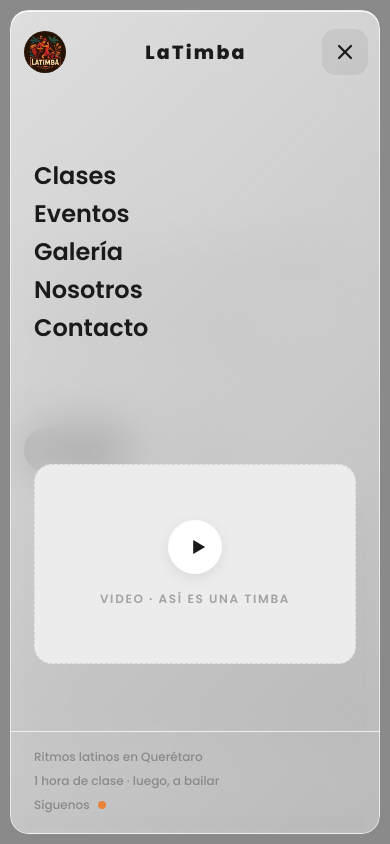
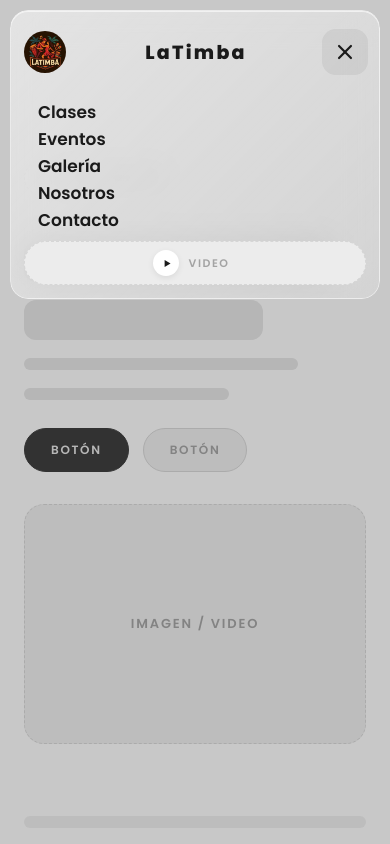
Before and after one commit to riosisraelg/latimba, a plain HTML site: page index.html in a window 390 px wide. Both pictures are taken after a click on the button "Abrir menú". Shown: the top 844 px of the page. Drawn offline with Linux system fonts and the light colour scheme.

Commit message:
feat: navbar compacto (+10%), glass transparente y títulos anclables en wireframe
Navbar:
- Expansión contenida al abrir: +10% de ancho (631→694px) y una sola
  fila de menú de 52px (antes crecía a 930px con grid de 340px + footer)
- Links del menú ahora en fila horizontal; placeholder de video reducido
  a un chip compacto con mini-play
- Glass más transparente: gradientes 0.5/0.22, blur 16px, sombra suave —
  deja ver el fondo real de la página al hacer scroll
- Backdrop más suave (0.2) y scroll habilitado con menú abierto

Wireframe:
- Secciones del navbar (Clases, Eventos, Galería, Nosotros, Contacto)
  ahora son títulos reales h2 anclables; clic en el título navega al heading
- scroll-margin-top: 130px para posición correcta bajo el navbar fijo

Docs (docs-site):
- SRS, architecture y design actualizados al nuevo comportamiento
- Fix de 5 anclas internas rotas; zensical build sin issues

```diff
--- a/index.html
+++ b/index.html
@@ -41,7 +41,7 @@
       </div>
     </div>
 
-    <!-- Contenido expandible -->
+    <!-- Contenido expandible: fila compacta -->
     <div class="island-menu" id="islandMenu">
       <div class="island-body">
         <ul class="menu-links">
@@ -52,21 +52,14 @@
           <li><a href="#contacto" class="menu-link">Contacto</a></li>
         </ul>
 
-        <!-- Placeholder de video -->
-        <figure class="video-slot" aria-label="Espacio reservado para video de LATIMBA">
-          <span class="play-btn" aria-hidden="true">
-            <svg viewBox="0 0 24 24" width="26" height="26">
+        <span class="video-chip" role="img" aria-label="Espacio reservado para el video de LaTimba" title="Aquí irá el video de LaTimba">
+          <span class="play-mini" aria-hidden="true">
+            <svg viewBox="0 0 24 24" width="13" height="13">
               <path d="M8.5 5.5v13l11-6.5z" fill="currentColor"/>
             </svg>
           </span>
-          <figcaption class="video-slot-label">Video · Así es una timba</figcaption>
-        </figure>
-      </div>
-
-      <div class="island-footer">
-        <span>Ritmos latinos en Querétaro</span>
-        <span>1 hora de clase · luego, a bailar</span>
-        <span class="footer-cta">Síguenos <i class="dot"></i></span>
+          Video
+        </span>
       </div>
     </div>
   </nav>
@@ -108,7 +101,10 @@
 
     <!-- CLASES -->
     <section class="wf-section" id="clases">
-      <div class="section-head"><div class="ph-bar h2 w-30"></div><div class="ph-bar line w-50"></div></div>
+      <div class="section-head">
+        <h2 class="wf-title"><a href="#clases">Clases</a></h2>
+        <div class="ph-bar line w-50"></div>
+      </div>
       <div class="cards-3">
         <div class="ph-card class-card"><div class="ph-media tall"><span>Imagen</span></div><div class="ph-bar line w-70"></div><div class="ph-bar line w-50"></div><div class="ph-btn">Botón</div></div>
         <div class="ph-card class-card"><div class="ph-media tall"><span>Imagen</span></div><div class="ph-bar line w-70"></div><div class="ph-bar line w-50"></div><div class="ph-btn">Botón</div></div>
@@ -118,7 +114,10 @@
 
     <!-- EVENTOS -->
     <section class="wf-section" id="eventos">
-      <div class="section-head"><div class="ph-bar h2 w-30"></div><div class="ph-bar line w-50"></div></div>
+      <div class="section-head">
+        <h2 class="wf-title"><a href="#eventos">Eventos</a></h2>
+        <div class="ph-bar line w-50"></div>
+      </div>
       <div class="event-rows">
         <div class="event-row"><div class="ph-thumb"><span>Img</span></div><div class="event-lines"><div class="ph-bar line w-40"></div><div class="ph-bar line w-70"></div></div><div class="ph-btn small">Botón</div></div>
         <div class="event-row"><div class="ph-thumb"><span>Img</span></div><div class="event-lines"><div class="ph-bar line w-40"></div><div class="ph-bar line w-70"></div></div><div class="ph-btn small">Botón</div></div>
@@ -128,7 +127,10 @@
 
     <!-- GALERÍA -->
     <section class="wf-section" id="galeria">
-      <div class="section-head"><div class="ph-bar h2 w-30"></div><div class="ph-bar line w-50"></div></div>
+      <div class="section-head">
+        <h2 class="wf-title"><a href="#galeria">Galería</a></h2>
+        <div class="ph-bar line w-50"></div>
+      </div>
       <div class="gallery-grid">
         <div class="ph-media sq"><span>Img</span></div>
         <div class="ph-media sq"><span>Img</span></div>
@@ -141,6 +143,10 @@
 
     <!-- NOSOTROS -->
     <section class="wf-section" id="nosotros">
+      <div class="section-head">
+        <h2 class="wf-title"><a href="#nosotros">Nosotros</a></h2>
+        <div class="ph-bar line w-50"></div>
+      </div>
       <div class="about-grid">
         <div class="ph-media about-media"><span>Imagen</span></div>
         <div class="about-copy">
@@ -155,6 +161,10 @@
 
     <!-- CONTACTO / CTA -->
     <section class="wf-section" id="contacto">
+      <div class="section-head">
+        <h2 class="wf-title"><a href="#contacto">Contacto</a></h2>
+        <div class="ph-bar line w-50"></div>
+      </div>
       <div class="ph-card cta-box">
         <div class="ph-bar h1 w-60 center"></div>
         <div class="ph-bar line w-50 center"></div>
--- a/styles.css
+++ b/styles.css
@@ -13,12 +13,12 @@
   --accent: #e8843c; /* naranja del logo, solo para el puntito del menú */
 
   --island-header-h: 84px;
-  --menu-grid-h: 340px;
-  --island-open-h: calc(var(--island-header-h) + 24px + var(--menu-grid-h) + 66px + 4px);
+  --menu-row-h: 52px;
+  --island-open-h: calc(var(--island-header-h) + var(--menu-row-h));
 
-  /* 17% más angosto que el diseño original (760px → 631px · 1120px → 930px) */
+  /* 17% más angosto que el diseño original (760px → 631px) · expandido: +10% (631 → 694) */
   --island-w: min(631px, calc(100vw - 24px));
-  --island-w-open: min(930px, calc(100vw - 24px));
+  --island-w-open: min(694px, calc(100vw - 24px));
   --island-radius: 18px;
 }
 
@@ -33,7 +33,7 @@ body {
   -webkit-font-smoothing: antialiased;
 }
 
-body.menu-open { overflow: hidden; }
+body.menu-open { overflow: visible; }
 
 /* ════════════════════════════════════════════════
    DYNAMIC ISLAND NAVBAR
@@ -65,14 +65,14 @@ body.menu-open { overflow: hidden; }
   inset: 0;
   z-index: 0;
   border-radius: inherit;
-  background: linear-gradient(135deg, rgba(255, 255, 255, 0.72), rgba(255, 255, 255, 0.42));
-  border: 1px solid rgba(255, 255, 255, 0.65);
+  background: linear-gradient(135deg, rgba(255, 255, 255, 0.5), rgba(255, 255, 255, 0.22));
+  border: 1px solid rgba(255, 255, 255, 0.5);
   box-shadow:
-    0 12px 40px rgba(0, 0, 0, 0.10),
-    0 2px 8px rgba(0, 0, 0, 0.05),
-    inset 0 1px 0 rgba(255, 255, 255, 0.85);
-  -webkit-backdrop-filter: blur(24px) saturate(180%);
-  backdrop-filter: blur(24px) saturate(180%);
+    0 12px 40px rgba(0, 0, 0, 0.08),
+    0 2px 8px rgba(0, 0, 0, 0.04),
+    inset 0 1px 0 rgba(255, 255, 255, 0.6);
+  -webkit-backdrop-filter: blur(16px) saturate(150%);
+  backdrop-filter: blur(16px) saturate(150%);
   opacity: 0;
   pointer-events: none;
   transition: opacity 0.55s cubic-bezier(0.32, 0.72, 0, 1);
@@ -203,7 +203,7 @@ body.menu-open { overflow: hidden; }
 }
 
 .island-body,
-.island-footer {
+.video-chip {
   opacity: 0;
   visibility: hidden;
   transform: translateY(-14px);
@@ -211,107 +211,83 @@ body.menu-open { overflow: hidden; }
 }
 
 .is-open .island-body,
-.is-open .island-footer {
+.is-open .video-chip {
   opacity: 1;
   visibility: visible;
   transform: translateY(0);
   transition-delay: 0.16s;
 }
 
+/* — fila compacta del menú: links en horizontal + chip de video — */
 .island-body {
-  display: grid;
-  grid-template-columns: 1fr 1fr;
-  gap: 40px;
+  flex: 0 0 var(--menu-row-h);
+  height: var(--menu-row-h);
+  display: flex;
   align-items: center;
-  height: var(--menu-grid-h);
-  padding: 16px 40px 8px;
-  overflow-y: auto;
+  gap: 12px;
+  padding: 0 18px 0 24px;
 }
 
 .menu-links {
   list-style: none;
   display: flex;
-  flex-direction: column;
-  gap: 14px;
+  flex-direction: row;
+  align-items: center;
+  gap: 2px;
+  flex: 1;
+  min-width: 0;
 }
 
 .menu-link {
-  font-size: 32px;
+  font-size: 15px;
   font-weight: 600;
   color: var(--ink);
   text-decoration: none;
-  line-height: 1.25;
-  width: fit-content;
-  transition: opacity 0.2s ease, transform 0.25s ease;
+  line-height: 1;
+  padding: 10px 12px;
+  border-radius: 10px;
+  white-space: nowrap;
+  transition: background 0.2s ease;
 }
-.menu-link:hover { opacity: 0.55; transform: translateX(6px); }
+.menu-link:hover { background: rgba(17, 17, 17, 0.07); }
 
-/* — placeholder de video — */
-.video-slot {
-  height: 320px;
-  border-radius: 16px;
+/* — chip de video (placeholder compacto) — */
+.video-chip {
+  flex: 0 0 auto;
+  display: inline-flex;
+  align-items: center;
+  gap: 10px;
+  height: 38px;
+  padding: 0 14px 0 6px;
+  border-radius: 999px;
   background: var(--gray-box);
   border: 1.5px dashed var(--gray-border);
-  display: flex;
-  flex-direction: column;
-  align-items: center;
-  justify-content: center;
-  gap: 16px;
+  color: var(--gray-label);
+  font-size: 11px;
+  font-weight: 600;
+  letter-spacing: 0.14em;
+  text-transform: uppercase;
+  text-decoration: none;
 }
 
-.play-btn {
-  width: 64px;
-  height: 64px;
+.video-chip .play-mini {
+  width: 26px;
+  height: 26px;
   border-radius: 50%;
   background: #fff;
   color: var(--ink);
   display: grid;
   place-items: center;
-  box-shadow: 0 4px 14px rgba(0, 0, 0, 0.08);
-  transition: transform 0.25s ease;
+  box-shadow: 0 2px 6px rgba(0, 0, 0, 0.08);
 }
-.video-slot:hover .play-btn { transform: scale(1.08); }
-.play-btn svg { margin-left: 3px; }
+.video-chip .play-mini svg { margin-left: 1px; }
+.video-chip:hover { background: var(--gray-box-2); }
 
-.video-slot-label {
-  font-size: 12px;
-  font-weight: 600;
-  letter-spacing: 0.14em;
-  text-transform: uppercase;
-  color: var(--gray-label);
-}
-
-/* — footer del menú — */
-.island-footer {
-  flex: 0 0 auto;
-  display: flex;
-  align-items: center;
-  justify-content: space-between;
-  flex-wrap: nowrap;
-  gap: 16px;
-  padding: 22px 40px;
-  margin-top: auto;
-  border-top: 1px solid #efefef;
-  font-size: 14px;
-  font-weight: 500;
-  color: #8a8a8a;
-  white-space: nowrap;
-}
-
-.footer-cta { display: inline-flex; align-items: center; gap: 8px; }
-.footer-cta .dot {
-  width: 8px;
-  height: 8px;
-  border-radius: 50%;
-  background: var(--accent);
-  display: inline-block;
-}
-
-/* — backdrop oscuro — */
+/* — backdrop oscuro suave — */
 .backdrop {
   position: fixed;
   inset: 0;
-  background: rgba(0, 0, 0, 0.45);
+  background: rgba(0, 0, 0, 0.2);
   opacity: 0;
   visibility: hidden;
   transition: opacity 0.4s ease, visibility 0.4s;
@@ -329,6 +305,7 @@ body.menu-open .backdrop { opacity: 1; visibility: visible; }
   max-width: 1080px;
   margin: 0 auto 72px;
   padding: 0 24px;
+  scroll-margin-top: 130px; /* deja espacio bajo el navbar fijo al navegar por anclas */
 }
 
 /* — placeholders genéricos — */
@@ -404,6 +381,33 @@ body.menu-open .backdrop { opacity: 1; visibility: visible; }
   gap: 14px;
   margin-bottom: 28px;
 }
+
+/* — títulos reales de las secciones (anclables desde el navbar) — */
+.wf-title {
+  font-size: 30px;
+  font-weight: 700;
+  color: #2b2b2b;
+  line-height: 1.1;
+}
+
+.wf-title a {
+  color: inherit;
+  text-decoration: none;
+  transition: opacity 0.2s ease;
+}
+
+.wf-title a:hover { opacity: 0.55; }
+
+.wf-title a::after {
+  content: " #";
+  font-size: 0.6em;
+  font-weight: 600;
+  color: var(--gray-border);
+  opacity: 0;
+  transition: opacity 0.2s ease;
+}
+
+.wf-title a:hover::after { opacity: 1; }
 
 /* — hero — */
 .hero { padding-top: 40px; }
@@ -505,9 +509,7 @@ body.menu-open .backdrop { opacity: 1; visibility: visible; }
    ════════════════════════════════════════════════ */
 
 @media (max-width: 900px) {
-  :root { --menu-grid-h: 300px; }
-  .video-slot { height: 280px; }
-  .menu-link { font-size: 26px; }
+  .menu-link { font-size: 14px; padding: 9px 9px; }
 }
 
 @media (max-width: 680px) {
@@ -516,7 +518,7 @@ body.menu-open .backdrop { opacity: 1; visibility: visible; }
     left: 10px;
     right: 10px;
     width: auto;
-    height: calc(100dvh - 20px);
+    height: auto;
     border-radius: 18px;
     transform: none;
   }
@@ -527,26 +529,15 @@ body.menu-open .backdrop { opacity: 1; visibility: visible; }
   .island-toggle { width: 46px; height: 46px; border-radius: 14px; }
 
   .island-body {
-    grid-template-columns: 1fr;
-    gap: 24px;
-    padding: 18px 24px;
+    flex-direction: column;
+    align-items: stretch;
     height: auto;
-    flex: 1 1 auto;
-    min-height: 0;
+    padding: 6px 14px 14px;
+    gap: 8px;
   }
-  .menu-links { gap: 8px; }
-  .menu-link { font-size: 24px; }
-  .video-slot { height: 200px; border-radius: 18px; }
-  .play-btn { width: 54px; height: 54px; }
-
-  .island-footer {
-    flex-direction: column;
-    align-items: flex-start;
-    gap: 6px;
-    font-size: 12px;
-    padding: 16px 24px 20px;
-    white-space: normal;
-  }
+  .menu-links { flex-direction: column; align-items: stretch; gap: 2px; }
+  .menu-link { font-size: 17px; padding: 11px 14px; }
+  .video-chip { height: 44px; justify-content: center; }
 
   .hero-grid, .about-grid { grid-template-columns: 1fr; gap: 32px; }
   .hero-media { height: 240px; }
@@ -554,10 +545,11 @@ body.menu-open .backdrop { opacity: 1; visibility: visible; }
   .gallery-grid { grid-template-columns: repeat(3, 1fr); }
   .footer-grid { grid-template-columns: 1fr; }
   .page { padding-top: 120px; }
+  .wf-title { font-size: 24px; }
 }
 
 @media (prefers-reduced-motion: reduce) {
-  .island, .island::before, .island-body, .island-footer, .island-toggle svg, .island-logo, .island-toggle, .backdrop {
+  .island, .island::before, .island-body, .island-toggle svg, .island-logo, .island-toggle, .backdrop {
     transition: none !important;
   }
 }
```
Also changed, not shown: docs-site/docs/assets/latimba-logo.jpg (added), preview/v3-anchor-nav.png (added), preview/v3-hover-scrolled.png (added), preview/v3-open-scrolled.png (added), 10 other files.
